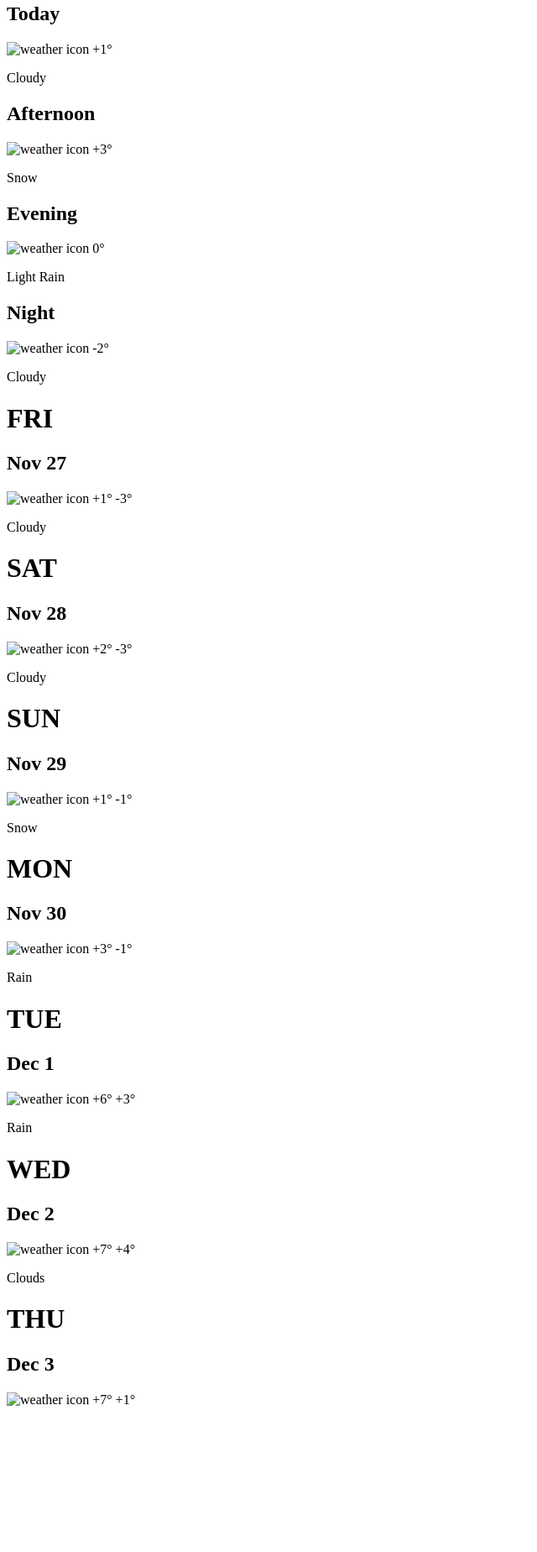
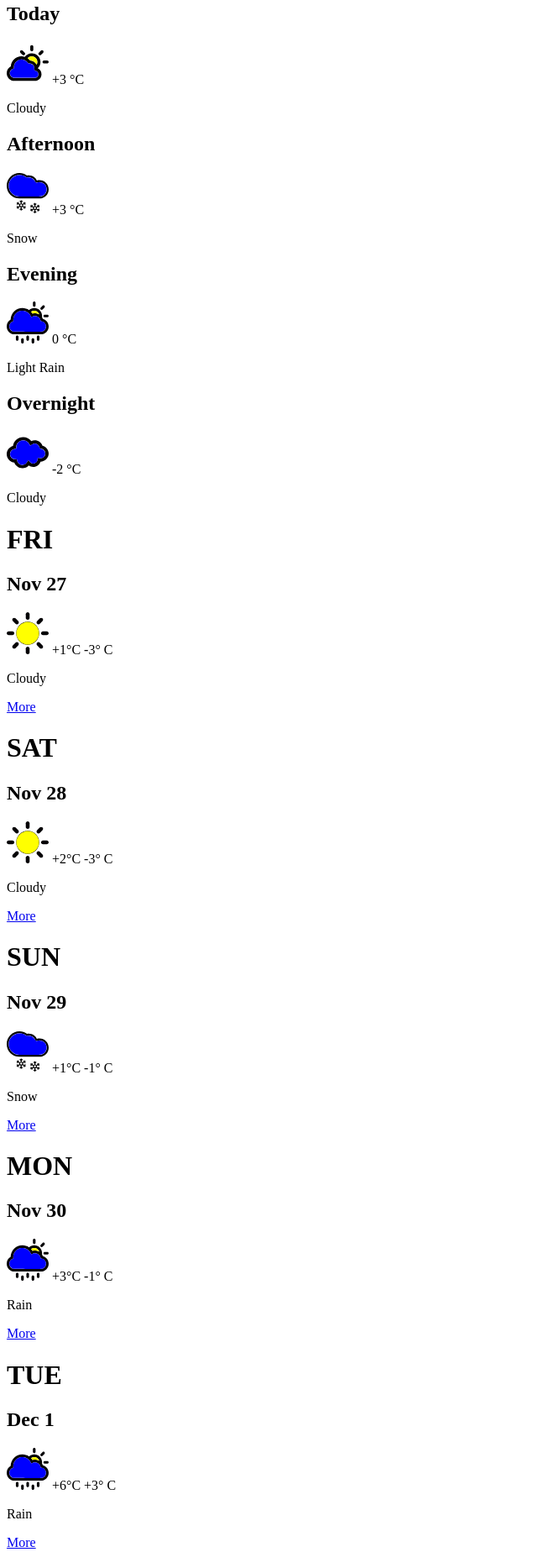
Before and after one commit to Vasylyna199377/sample, a plain HTML site: page index.html in a window 1280 px wide. Shown: the part 77-1925 px from the top of the page at 84% size, without its empty margins (0-640 px from the left). Before the commit the page ends 1769 px from the top, so only its background shows below. Drawn offline with Linux system fonts and the light colour scheme.

Commit message:
template created second ang modified  pages first using only HTML

```diff
--- a/index.html
+++ b/index.html
@@ -16,25 +16,29 @@
             <div>
                 <div>
                     <h2>Today</h2>
-                    <img src="image/cloudy19.svg" width="50" height="50" alt="weather icon"> +1° </img>
+                    <img src="images/cloudy19.svg" width="50" height="50" alt="weather icon">
+                    <span>+3 &deg;C</span>
                     <p>Cloudy</p>
                 </div>
 
                 <div>
                     <h2>Afternoon</h2>
-                    <img src="image/snowing9.svg" width="50" height="50"  alt="weather icon"> +3° </img>
+                    <img src="images/snowing9.svg" width="50" height="50"  alt="weather icon">
+                    <span>+3 &deg;C</span>
                     <p>Snow</p>
                 </div>
 
                 <div>
                     <h2>Evening</h2>
-                    <img src="image/rainy22.svg" width="50" height="50"  alt="weather icon"> 0° </img>
+                    <img src="images/rainy22.svg" width="50" height="50"  alt="weather icon">
+                    <span>0 &deg;C</span>
                     <p>Light Rain</p>
                 </div>
 
                 <div>
-                    <h2>Night</h2>
-                    <img src="image/cloudy46.svg" width="50" height="50"  alt="weather icon"> -2° </img>
+                    <h2>Overnight</h2>
+                    <img src="images/cloudy46.svg" width="50" height="50"  alt="weather icon">
+                    <span>-2 &deg;C</span>
                     <p>Cloudy</p>
                 </div>
             </div>
@@ -43,50 +47,64 @@
                 <div>
                     <h1>FRI</h1>
                     <h2>Nov 27</h2>
-                    <img src="image/sunny25.svg" width="50" height="50"  alt="weather icon"> +1° -3° </img>
+                    <img src="images/sunny25.svg" width="50" height="50"  alt="weather icon">
+                    <span>+1&deg;C -3&deg; C</span>
                     <p>Cloudy</p>
+                    <a href="/vasylyna199377/weather/page2weather.html">More</a>
                 </div>
 
                  <div>
                     <h1>SAT</h1>
                     <h2>Nov 28</h2>
-                    <img src="image/sunny25.svg" width="50" height="50"  alt="weather icon"> +2° -3° </img>
+                    <img src="images/sunny25.svg" width="50" height="50"  alt="weather icon">
+                    <span>+2&deg;C -3&deg; C</span>
                     <p>Cloudy</p>
+                    <a href="/vasylyna199377/weather/page2weather.html">More</a>
                 </div>
 
                  <div>
                     <h1>SUN</h1>
                     <h2>Nov 29</h2>
-                    <img src="image/snowing9.svg" width="50" height="50"  alt="weather icon"> +1° -1° </img>
+                    <img src="images/snowing9.svg" width="50" height="50"  alt="weather icon">
+                    <span>+1&deg;C -1&deg; C</span>
                     <p>Snow</p>
+                    <a href="/vasylyna199377/weather/page2weather.html">More</a>
                 </div>
 
                  <div>
                     <h1>MON</h1>
                     <h2>Nov 30</h2>
-                    <img src="image/rainy22.svg" width="50" height="50"  alt="weather icon"> +3° -1° </img>
+                    <img src="images/rainy22.svg" width="50" height="50"  alt="weather icon">
+                    <span>+3&deg;C -1&deg; C</span>
                     <p>Rain</p>
+                    <a href="/vasylyna199377/weather/page2weather.html">More</a>
                 </div>
 
                  <div>
                     <h1>TUE</h1>
                     <h2>Dec 1</h2>
-                    <img src="image/rainy22.svg" width="50" height="50"  alt="weather icon"> +6° +3° </img>
+                    <img src="images/rainy22.svg" width="50" height="50"  alt="weather icon">
+                    <span>+6&deg;C +3&deg; C</span>
                     <p>Rain</p>
+                    <a href="/vasylyna199377/weather/page2weather.html">More</a>
                 </div>
 
                  <div>
                     <h1>WED</h1>
                     <h2>Dec 2</h2>
-                    <img src="image/cloudy19.svg" width="50" height="50"  alt="weather icon"> +7° +4° </img>
+                    <img src="images/cloudy19.svg" width="50" height="50"  alt="weather icon">
+                    <span>+7&deg;C +4&deg; C</span>
                     <p>Clouds</p>
+                    <a href="/vasylyna199377/weather/page2weather.html">More</a>
                 </div>
 
                  <div>
                     <h1>THU</h1>
                     <h2>Dec 3</h2>
-                    <img src="image/sunny25.svg" width="50" height="50"  alt="weather icon"> +7° +1° </img>
-                    <p></p>
+                    <img src="images/sunny25.svg" width="50" height="50"  alt="weather icon">
+                    <span>+5&deg;C +1&deg; C</span>
+                    <p>Cloudy</p>
+                    <a href="/vasylyna199377/weather/page2weather.html">More</a>
                 </div>
             </div>
 
```
Also changed, not shown: page2weather.html (added, +50 -0 lines).
